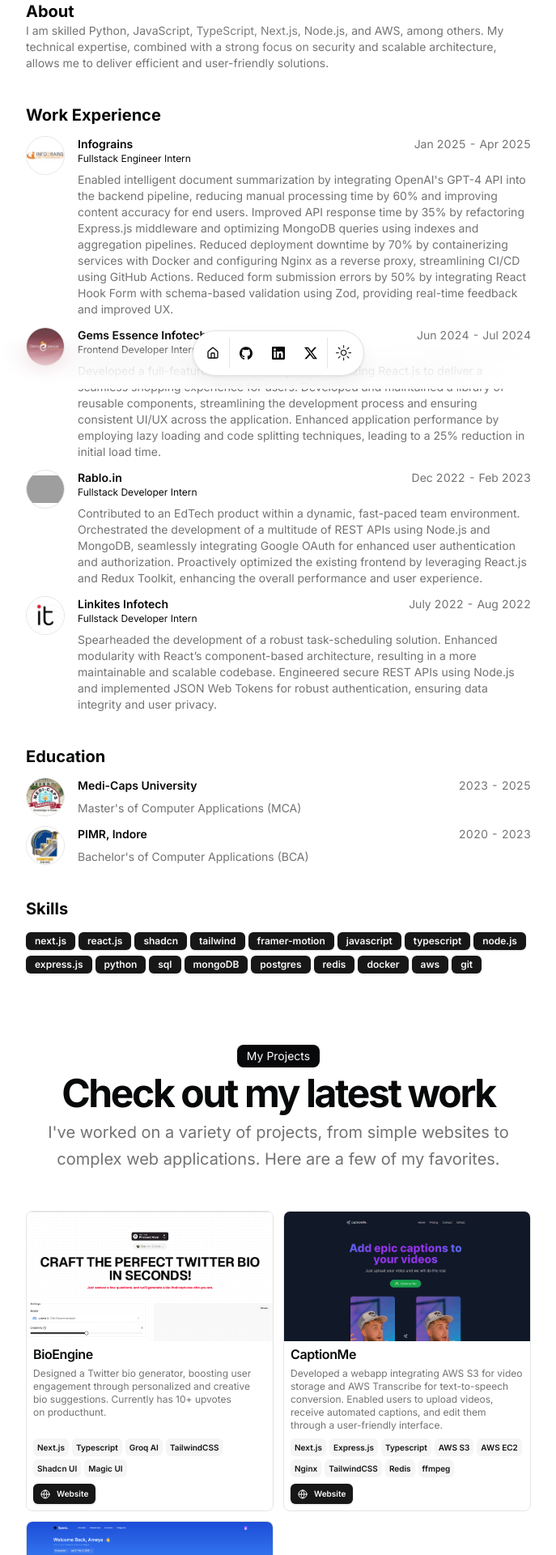
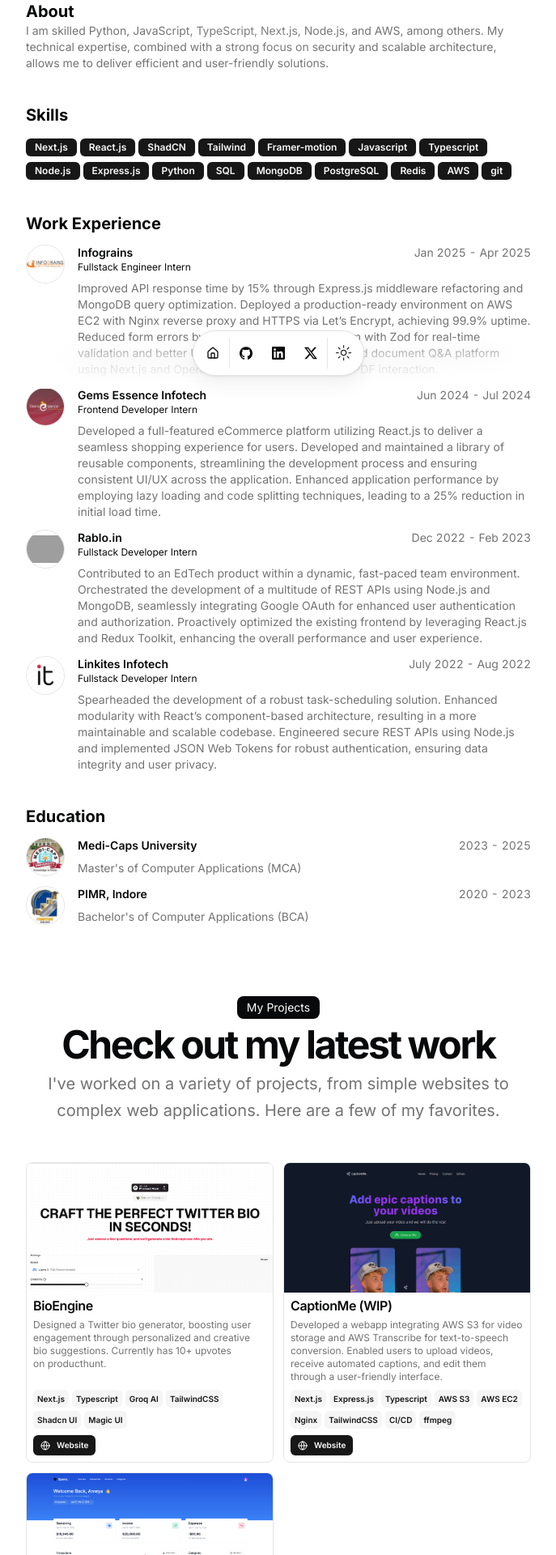
Before and after one commit to ameya051/portfolio, a Next.js app: page / in a window 1280 px wide. Shown: the part 320-2240 px from the top of the page at 81% size, without its empty margins (296-983 px from the left). Built offline with nearby package versions, Linux system fonts and the light colour scheme; grey boxes are pictures that could not be loaded.

Commit message:
feat: add skills section and update skills list with proper casing

```diff
--- a/src/app/page.tsx
+++ b/src/app/page.tsx
@@ -12,6 +12,7 @@
 import { Spotlight } from "@/components/ui/spotlight";
 import { AlarmClock, HeartPulse, LocateFixed } from "lucide-react";
 import Time from "@/components/time";
+import { GithubContributions } from "react-github-graph"
 
 const BLUR_FADE_DELAY = 0.04;
 
@@ -69,6 +70,20 @@
           </Markdown>
         </BlurFade>
       </section>
+      <section id="skills">
+        <div className="flex min-h-0 flex-col gap-y-3">
+          <BlurFade delay={BLUR_FADE_DELAY * 9}>
+            <h2 className="text-xl font-bold">Skills</h2>
+          </BlurFade>
+          <div className="flex flex-wrap gap-1">
+            {DATA.skills.map((skill, id) => (
+              <BlurFade key={skill} delay={BLUR_FADE_DELAY * 10 + id * 0.05}>
+                <Badge className="cursor-pointer" key={skill}>{skill}</Badge>
+              </BlurFade>
+            ))}
+          </div>
+        </div>
+      </section>
       <section id="work">
         <div className="flex min-h-0 flex-col gap-y-3">
           <BlurFade delay={BLUR_FADE_DELAY * 5}>
@@ -115,20 +130,6 @@
               />
             </BlurFade>
           ))}
-        </div>
-      </section>
-      <section id="skills">
-        <div className="flex min-h-0 flex-col gap-y-3">
-          <BlurFade delay={BLUR_FADE_DELAY * 9}>
-            <h2 className="text-xl font-bold">Skills</h2>
-          </BlurFade>
-          <div className="flex flex-wrap gap-1">
-            {DATA.skills.map((skill, id) => (
-              <BlurFade key={skill} delay={BLUR_FADE_DELAY * 10 + id * 0.05}>
-                <Badge className="cursor-pointer" key={skill}>{skill}</Badge>
-              </BlurFade>
-            ))}
-          </div>
         </div>
       </section>
       <section id="projects">
--- a/src/data/resume.tsx
+++ b/src/data/resume.tsx
@@ -13,22 +13,21 @@
     "I am skilled Python, JavaScript, TypeScript, Next.js, Node.js, and AWS, among others. My technical expertise, combined with a strong focus on security and scalable architecture, allows me to deliver efficient and user-friendly solutions.",
   avatarUrl: "/me.jpg",
   skills: [
-    "next.js",
-    "react.js",
-    "shadcn",
-    "tailwind",
-    "framer-motion",
-    "javascript",
-    "typescript",
-    "node.js",
-    "express.js",
-    "python",
-    "sql",
-    "mongoDB",
-    "postgres",
-    "redis",
-    "docker",
-    "aws",
+    "Next.js",
+    "React.js",
+    "ShadCN",
+    "Tailwind",
+    "Framer-motion",
+    "Javascript",
+    "Typescript",
+    "Node.js",
+    "Express.js",
+    "Python",
+    "SQL",
+    "MongoDB",
+    "PostgreSQL",
+    "Redis",
+    "AWS",
     "git",
   ],
   contact: {
@@ -61,7 +60,7 @@
       start: "Jan 2025",
       end: "Apr 2025",
       description:
-        "Enabled intelligent document summarization by integrating OpenAI's GPT-4 API into the backend pipeline, reducing manual processing time by 60% and improving content accuracy for end users. Improved API response time by 35% by refactoring Express.js middleware and optimizing MongoDB queries using indexes and aggregation pipelines. Reduced deployment downtime by 70% by containerizing services with Docker and configuring Nginx as a reverse proxy, streamlining CI/CD using GitHub Actions. Reduced form submission errors by 50% by integrating React Hook Form with schema-based validation using Zod, providing real-time feedback and improved UX."
+        "Improved API response time by 15% through Express.js middleware refactoring and MongoDB query optimization. Deployed a production-ready environment on AWS EC2 with Nginx reverse proxy and HTTPS via Let’s Encrypt, achieving 99.9% uptime. Reduced form errors by integrating React Hook Form with Zod for real-time validation and better UX. Developed a note-taking and document Q&A platform using Next.js and OpenAI APIs, allowing contextual PDF interaction."
     },
     {
       company: "Gems Essence Infotech",
@@ -146,7 +145,7 @@
       //   "https://pub-83c5db439b40468498f97946200806f7.r2.dev/chat-collect.mp4",
     },
     {
-      title: "CaptionMe",
+      title: "CaptionMe (WIP)",
       href: "https://captionme.ameyashr.in",
       // dates: "Jan 2024 - Feb 2024",
       active: true,
@@ -160,7 +159,7 @@
         "AWS EC2",
         "Nginx",
         "TailwindCSS",
-        "Redis",
+        "CI/CD",
         "ffmpeg",
       ],
       links: [
@@ -180,7 +179,7 @@
       // dates: "Jan 2024 - Feb 2024",
       active: true,
       description:
-        "Designed and implemented a comprehensive financial tracking system with seamless UI/UX, CSV import, real-time data fetching using TanStack React Query, and a scalable backend with Hono.jsand PostgreSQL for efficient data processing.",
+        "Developed a financial tracking system with categorized transactions, budget alerts, and AI-powered spending insights using gemini-1.5-flash. Integrated React Query for real-time updates, ensuring a seamless and responsive user experience.",
       technologies: [
         "Nextjs",
         "Honojs",
@@ -191,6 +190,8 @@
         "Zustand",
         "PostgreSQL",
         "Drizzle",
+        "Inngest",
+        "Gemini API"
       ],
       links: [
         {
```
